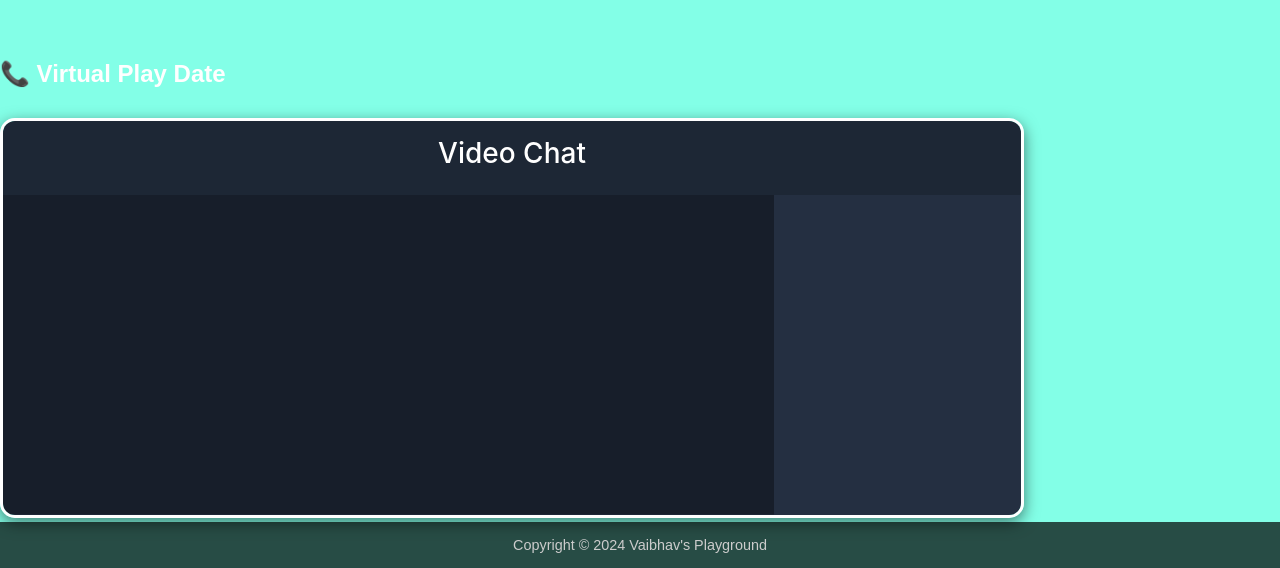
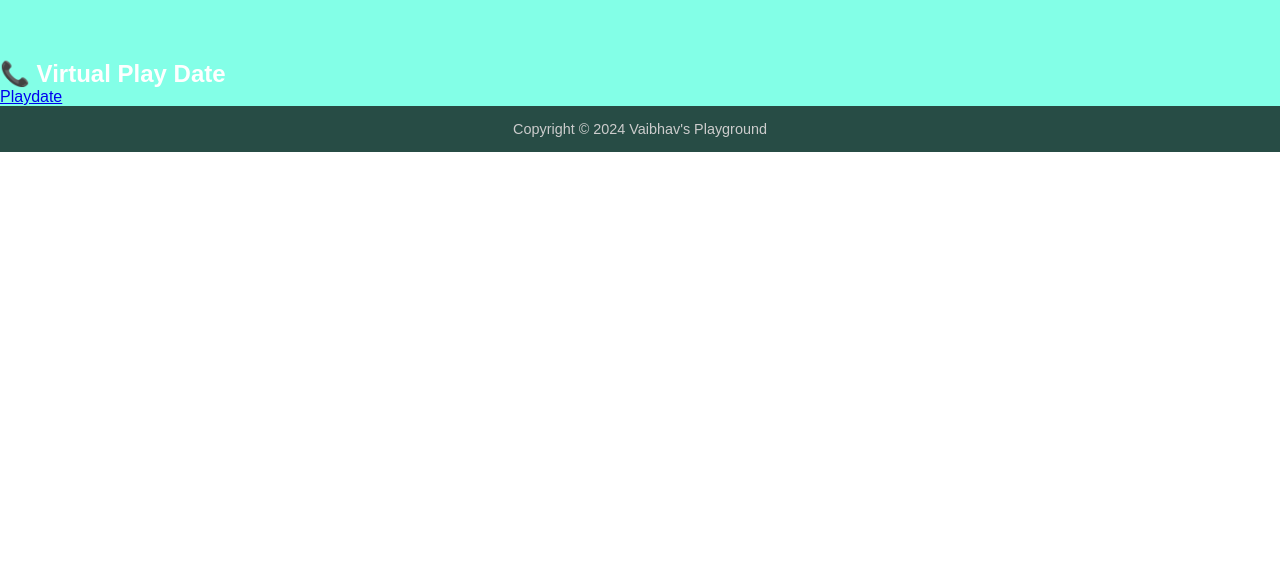
Before and after one commit to vibhu0209/hackathon, a plain HTML site: page child.html in a window 1280 px wide. Shown: the part 3143-3711 px from the top of the page. After the commit the page ends 3295 px from the top, so only its background shows below. Drawn offline with nearby package versions, Linux system fonts and the light colour scheme; grey boxes are pictures that could not be loaded.

Commit message:
Update child.html

```diff
--- a/child.html
+++ b/child.html
@@ -42,7 +42,7 @@
 
     <section id="video-chat">
         <h2>📞 Virtual Play Date</h2>
-        <iframe src="video-chat.html" allow="camera; microphone" allowfullscreen></iframe>
+         <a href="video-chat.html">Playdate</a>
     </section>
 
     <footer>
```
